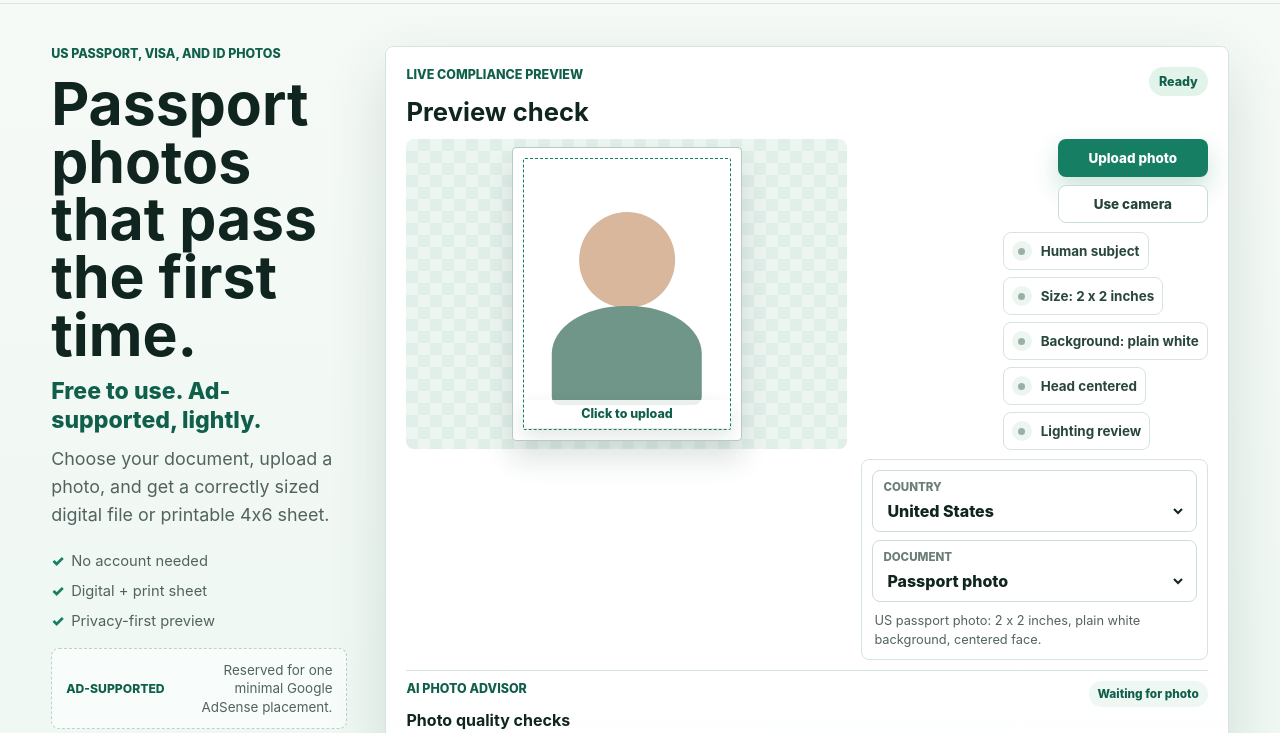
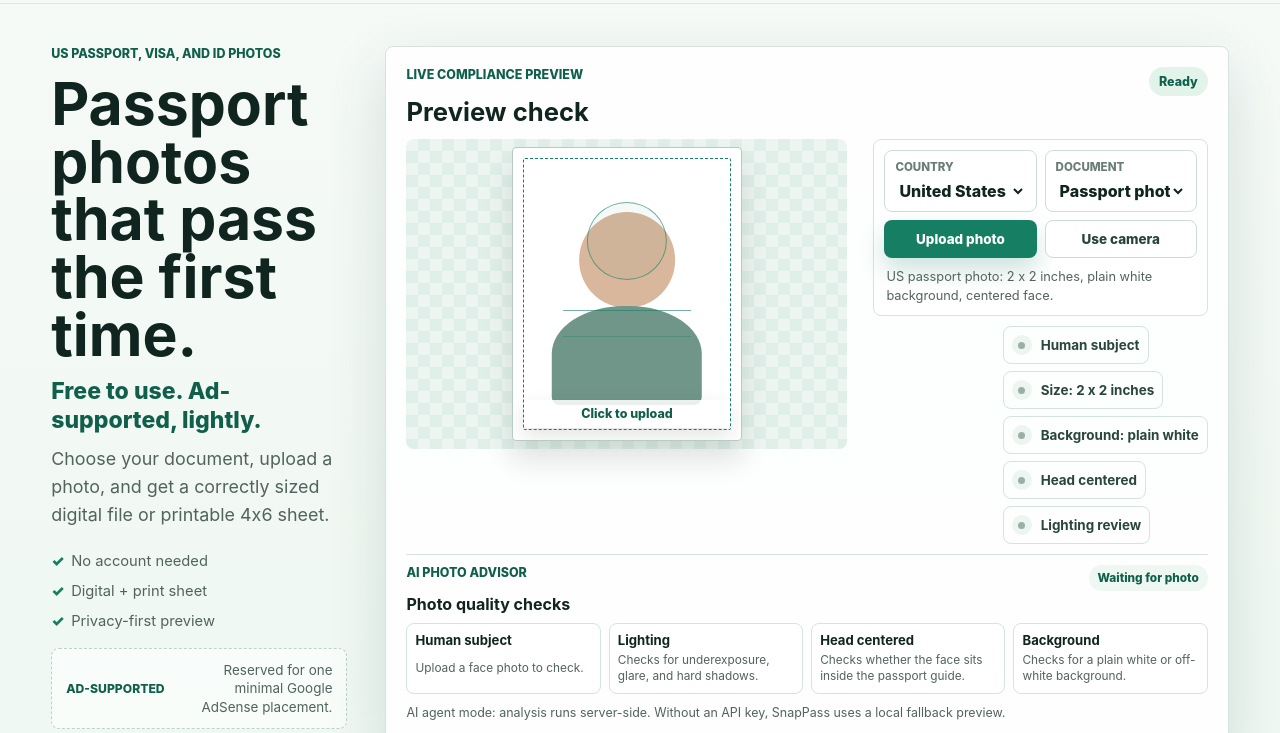
Before and after one commit to upadas/snappass, a website: page index.html in a window 1280 px wide. Shown: the part 68-801 px from the top of the page. Drawn offline with Linux system fonts and the light colour scheme.

Commit message:
fix: align preview control grid

```diff
--- a/index.html
+++ b/index.html
@@ -103,17 +103,6 @@
               </div>
 
               <div class="preview-side">
-                <div class="stage-actions preview-upload-actions">
-                  <label class="button button-primary button-compact" for="photoInput">Upload photo</label>
-                  <button class="button button-secondary button-compact" type="button" id="cameraButton">Use camera</button>
-                </div>
-                <div class="checklist" id="checklist" aria-label="Requirement checklist">
-                  <div class="check-item is-pending" data-check="human"><span></span>Human subject</div>
-                  <div class="check-item is-pending" data-check="size"><span></span>Size: 2 x 2 inches</div>
-                  <div class="check-item is-pending" data-check="background"><span></span>Background: plain white</div>
-                  <div class="check-item is-pending" data-check="head"><span></span>Head centered</div>
-                  <div class="check-item is-pending" data-check="lighting"><span></span>Lighting review</div>
-                </div>
                 <form class="wizard-card" aria-label="Photo setup">
                   <div class="field-grid">
                     <label class="field" for="country">
@@ -136,8 +125,19 @@
                       </select>
                     </label>
                   </div>
+                  <div class="stage-actions preview-upload-actions">
+                    <label class="button button-primary button-compact" for="photoInput">Upload photo</label>
+                    <button class="button button-secondary button-compact" type="button" id="cameraButton">Use camera</button>
+                  </div>
                   <p class="form-note" id="requirementSummary">US passport photo: 2 x 2 inches, plain white background, centered face.</p>
                 </form>
+                <div class="checklist" id="checklist" aria-label="Requirement checklist">
+                  <div class="check-item is-pending" data-check="human"><span></span>Human subject</div>
+                  <div class="check-item is-pending" data-check="size"><span></span>Size: 2 x 2 inches</div>
+                  <div class="check-item is-pending" data-check="background"><span></span>Background: plain white</div>
+                  <div class="check-item is-pending" data-check="head"><span></span>Head centered</div>
+                  <div class="check-item is-pending" data-check="lighting"><span></span>Lighting review</div>
+                </div>
               </div>
             </div>
 
--- a/styles.css
+++ b/styles.css
@@ -178,14 +178,14 @@ h1 {
 }
 
 .wizard-card {
-  width: min(100%, 360px);
+  width: 100%;
   padding: 10px;
   box-shadow: none;
 }
 
 .field-grid {
   display: grid;
-  grid-template-columns: 1fr;
+  grid-template-columns: repeat(2, minmax(0, 1fr));
   gap: 8px;
 }
 
@@ -474,16 +474,18 @@ h1 {
 
 .preview-side {
   display: grid;
-  gap: 9px;
-  justify-items: end;
+  gap: 10px;
+  justify-items: stretch;
   align-content: start;
+  padding-left: clamp(4px, 1vw, 12px);
 }
 
 .stage-actions {
   display: grid;
-  grid-template-columns: 1fr;
+  grid-template-columns: repeat(2, minmax(0, 1fr));
   gap: 8px;
-  width: min(100%, 150px);
+  width: 100%;
+  margin-top: 8px;
 }
 
 .face-placeholder {
@@ -519,6 +521,32 @@ h1 {
   border: 1px dashed var(--color-primary);
   border-radius: 2px;
   pointer-events: none;
+}
+
+.crop-guide::before,
+.crop-guide::after {
+  content: "";
+  position: absolute;
+  left: 50%;
+  transform: translateX(-50%);
+  border-color: rgba(22, 127, 99, 0.7);
+  pointer-events: none;
+}
+
+.crop-guide::before {
+  top: 16%;
+  width: 38%;
+  height: 28%;
+  border: 1px solid rgba(22, 127, 99, 0.6);
+  border-radius: 50%;
+  background: rgba(22, 127, 99, 0.04);
+}
+
+.crop-guide::after {
+  top: 56%;
+  width: 62%;
+  border-top: 1px solid rgba(22, 127, 99, 0.6);
+  box-shadow: 0 26px 0 rgba(22, 127, 99, 0.35);
 }
 
 .checklist {
@@ -809,20 +837,26 @@ h1 {
   z-index: 8;
   left: min(72%, 214px);
   top: 16px;
-  display: none;
+  display: block;
   width: min(390px, 48vw);
   padding: 12px;
   border: 1px solid var(--color-border);
   border-radius: var(--radius);
   background: rgba(255, 255, 255, 0.98);
   box-shadow: 0 22px 44px rgba(16, 37, 31, 0.18);
+  opacity: 0;
   pointer-events: none;
+  transform: translateY(4px);
+  visibility: hidden;
+  transition: opacity 180ms ease 1s, transform 180ms ease 1s, visibility 0s linear 1s;
 }
 
 .photo-stage:hover .print-preview-popover:not([hidden]),
 .photo-stage:focus-visible .print-preview-popover:not([hidden]),
 .photo-stage:focus-within .print-preview-popover:not([hidden]) {
-  display: block;
+  opacity: 1;
+  transform: translateY(0);
+  visibility: visible;
 }
 
 .print-preview-canvas {
```
Also changed, not shown: playwright.test.js (+17 -6 lines), verify.test.js (+4 -0 lines).
